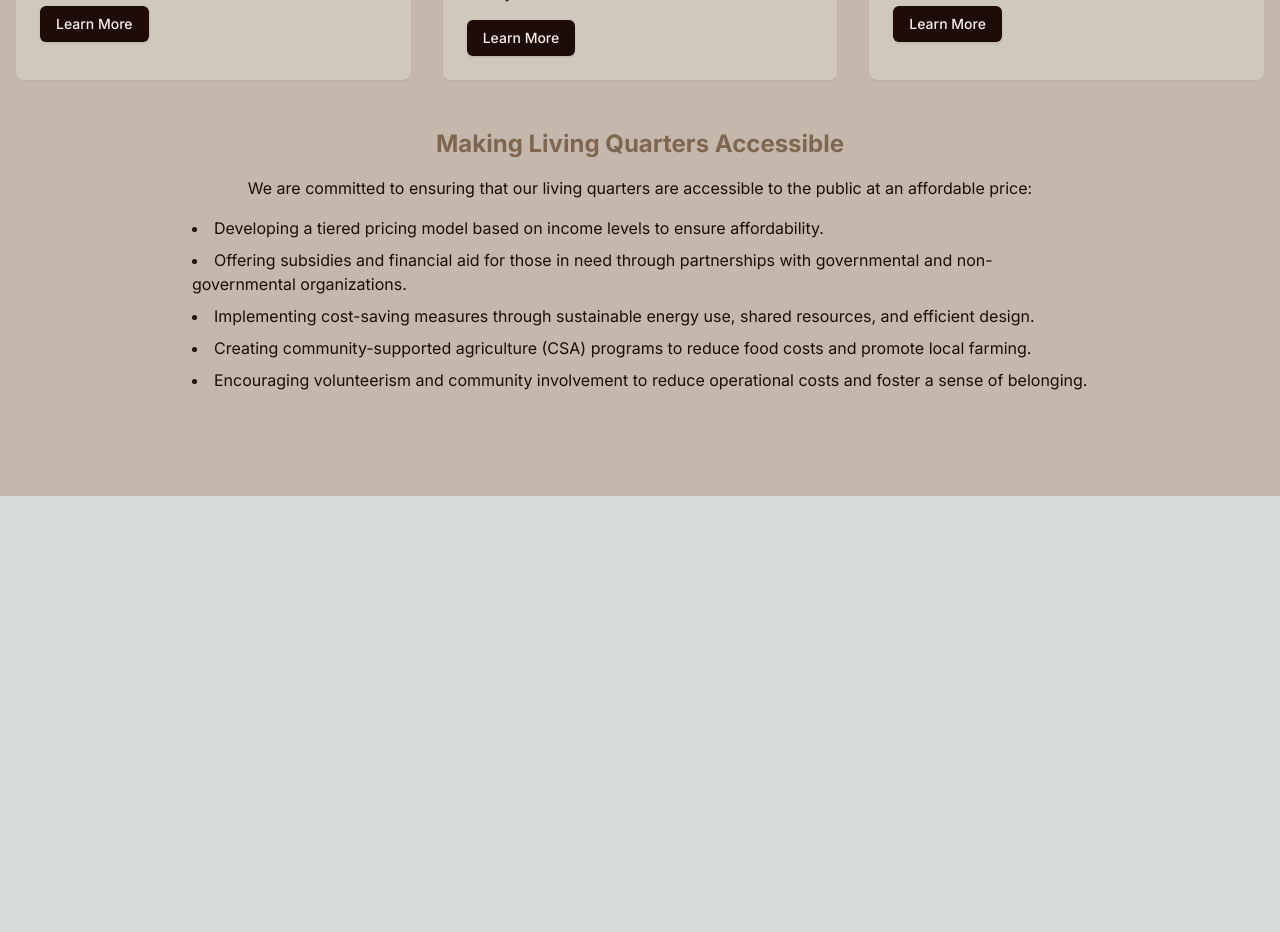
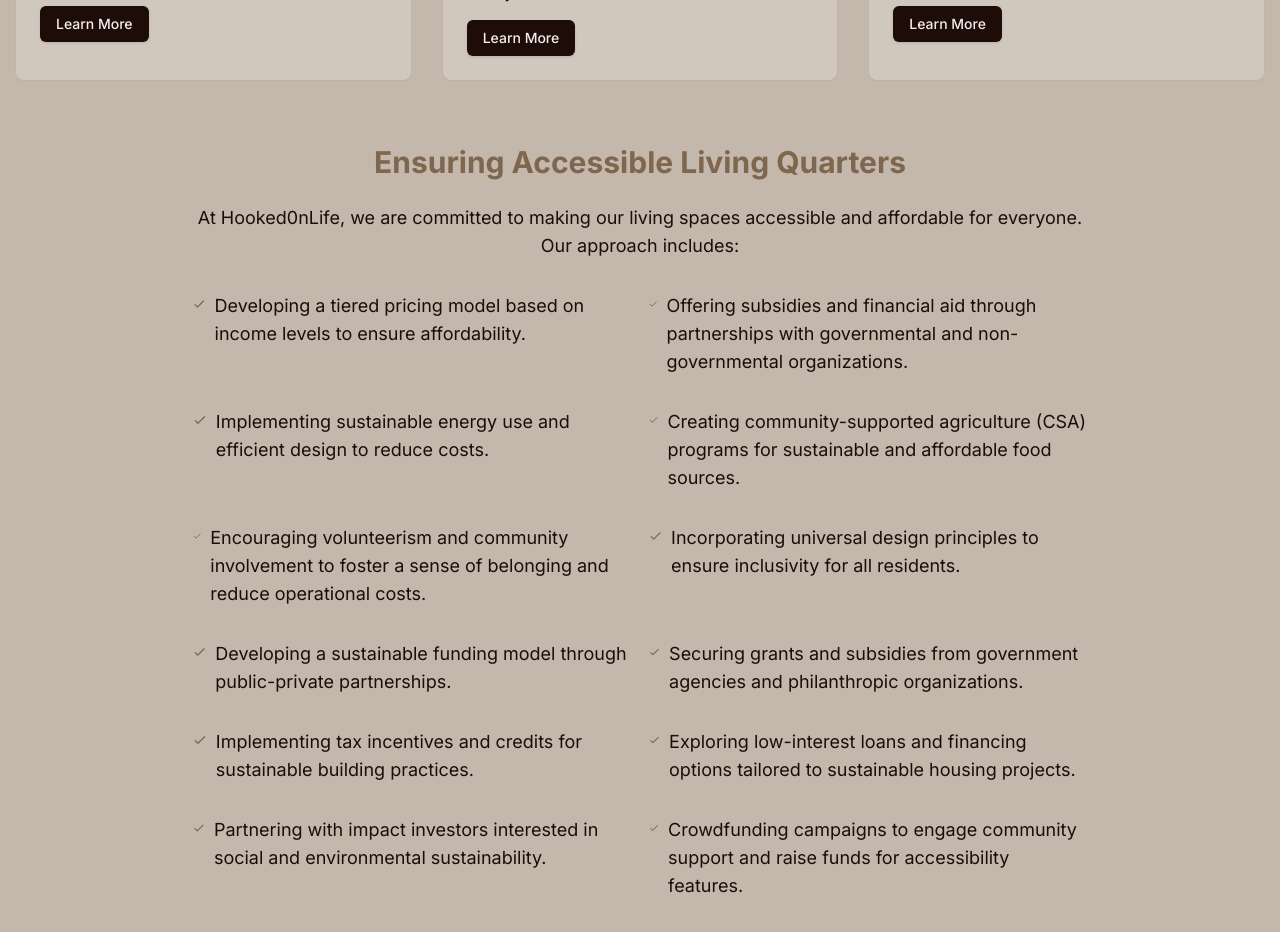
Before and after one commit to AnnaH00k/hookintech, a Next.js app: page /hooked0nlife in a window 1280 px wide. Shown: the part 1700-2632 px from the top of the page. Before the commit the page ends 2196 px from the top, so only its background shows below. Built offline with nearby package versions, Linux system fonts and the light colour scheme.

Commit message:
add ensuring section

```diff
--- a/app/hooked0nlife/page.tsx
+++ b/app/hooked0nlife/page.tsx
@@ -237,23 +237,98 @@ export default function Hooked0nLife() {
       </div>
     </section>
 
-    <section className="flex flex-col items-center justify-center py-4 w-[90vw] max-w-4xl">
-        <h2 className="text-2xl text-[#7E674E] font-bold mb-4">
-          Making Living Quarters Accessible
-        </h2>
-        <p className="text-md text-[#1E0C08] text-center mb-4">
-          We are committed to ensuring that our living quarters are accessible to the public at an affordable price:
-        </p>
-        <ul className="list-disc list-inside text-[#1E0C08] text-left">
-          <li className="mb-2">Developing a tiered pricing model based on income levels to ensure affordability.</li>
-          <li className="mb-2">Offering subsidies and financial aid for those in need through partnerships with governmental and non-governmental organizations.</li>
-          <li className="mb-2">Implementing cost-saving measures through sustainable energy use, shared resources, and efficient design.</li>
-          <li className="mb-2">Creating community-supported agriculture (CSA) programs to reduce food costs and promote local farming.</li>
-          <li className="mb-2">Encouraging volunteerism and community involvement to reduce operational costs and foster a sense of belonging.</li>
-        </ul>
-      </section>
 
 
+
+
+
+
+
+
+    <section className="py-8 px-4">
+      <div className="max-w-4xl mx-auto">
+        <h2 className="text-3xl text-[#7E674E] font-bold text-center mb-6">
+          Ensuring Accessible Living Quarters
+        </h2>
+        <p className="text-lg text-[#1E0C08] text-center mb-8">
+          At Hooked0nLife, we are committed to making our living spaces accessible and affordable for everyone. Our approach includes:
+        </p>
+        <ul className="grid grid-cols-1 md:grid-cols-2 gap-4">
+        <li className="flex items-start mb-4">
+            <svg xmlns="http://www.w3.org/2000/svg" className="h-6 w-6 mr-2 text-[#7E674E]" fill="none" viewBox="0 0 24 24" stroke="currentColor">
+              <path strokeLinecap="round" strokeLinejoin="round" strokeWidth={2} d="M5 13l4 4L19 7" />
+            </svg>
+            <span className="text-lg text-[#1E0C08]">Developing a tiered pricing model based on income levels to ensure affordability.</span>
+          </li>
+          <li className="flex items-start mb-4">
+            <svg xmlns="http://www.w3.org/2000/svg" className="h-6 w-6 mr-2 text-[#7E674E]" fill="none" viewBox="0 0 24 24" stroke="currentColor">
+              <path strokeLinecap="round" strokeLinejoin="round" strokeWidth={2} d="M5 13l4 4L19 7" />
+            </svg>
+            <span className="text-lg text-[#1E0C08]">Offering subsidies and financial aid through partnerships with governmental and non-governmental organizations.</span>
+          </li>
+          <li className="flex items-start mb-4">
+            <svg xmlns="http://www.w3.org/2000/svg" className="h-6 w-6 mr-2 text-[#7E674E]" fill="none" viewBox="0 0 24 24" stroke="currentColor">
+              <path strokeLinecap="round" strokeLinejoin="round" strokeWidth={2} d="M5 13l4 4L19 7" />
+            </svg>
+            <span className="text-lg text-[#1E0C08]">Implementing sustainable energy use and efficient design to reduce costs.</span>
+          </li>
+          <li className="flex items-start mb-4">
+            <svg xmlns="http://www.w3.org/2000/svg" className="h-6 w-6 mr-2 text-[#7E674E]" fill="none" viewBox="0 0 24 24" stroke="currentColor">
+              <path strokeLinecap="round" strokeLinejoin="round" strokeWidth={2} d="M5 13l4 4L19 7" />
+            </svg>
+            <span className="text-lg text-[#1E0C08]">Creating community-supported agriculture (CSA) programs for sustainable and affordable food sources.</span>
+          </li>
+          <li className="flex items-start mb-4">
+            <svg xmlns="http://www.w3.org/2000/svg" className="h-6 w-6 mr-2 text-[#7E674E]" fill="none" viewBox="0 0 24 24" stroke="currentColor">
+              <path strokeLinecap="round" strokeLinejoin="round" strokeWidth={2} d="M5 13l4 4L19 7" />
+            </svg>
+            <span className="text-lg text-[#1E0C08]">Encouraging volunteerism and community involvement to foster a sense of belonging and reduce operational costs.</span>
+          </li>
+          <li className="flex items-start mb-4">
+            <svg xmlns="http://www.w3.org/2000/svg" className="h-6 w-6 mr-2 text-[#7E674E]" fill="none" viewBox="0 0 24 24" stroke="currentColor">
+              <path strokeLinecap="round" strokeLinejoin="round" strokeWidth={2} d="M5 13l4 4L19 7" />
+            </svg>
+            <span className="text-lg text-[#1E0C08]">Incorporating universal design principles to ensure inclusivity for all residents.</span>
+          </li>
+          <li className="flex items-start mb-4">
+            <svg xmlns="http://www.w3.org/2000/svg" className="h-6 w-6 mr-2 text-[#7E674E]" fill="none" viewBox="0 0 24 24" stroke="currentColor">
+              <path strokeLinecap="round" strokeLinejoin="round" strokeWidth={2} d="M5 13l4 4L19 7" />
+            </svg>
+            <span className="text-lg text-[#1E0C08]">Developing a sustainable funding model through public-private partnerships.</span>
+          </li>
+          <li className="flex items-start mb-4">
+            <svg xmlns="http://www.w3.org/2000/svg" className="h-6 w-6 mr-2 text-[#7E674E]" fill="none" viewBox="0 0 24 24" stroke="currentColor">
+              <path strokeLinecap="round" strokeLinejoin="round" strokeWidth={2} d="M5 13l4 4L19 7" />
+            </svg>
+            <span className="text-lg text-[#1E0C08]">Securing grants and subsidies from government agencies and philanthropic organizations.</span>
+          </li>
+          <li className="flex items-start mb-4">
+            <svg xmlns="http://www.w3.org/2000/svg" className="h-6 w-6 mr-2 text-[#7E674E]" fill="none" viewBox="0 0 24 24" stroke="currentColor">
+              <path strokeLinecap="round" strokeLinejoin="round" strokeWidth={2} d="M5 13l4 4L19 7" />
+            </svg>
+            <span className="text-lg text-[#1E0C08]">Implementing tax incentives and credits for sustainable building practices.</span>
+          </li>
+          <li className="flex items-start mb-4">
+            <svg xmlns="http://www.w3.org/2000/svg" className="h-6 w-6 mr-2 text-[#7E674E]" fill="none" viewBox="0 0 24 24" stroke="currentColor">
+              <path strokeLinecap="round" strokeLinejoin="round" strokeWidth={2} d="M5 13l4 4L19 7" />
+            </svg>
+            <span className="text-lg text-[#1E0C08]">Exploring low-interest loans and financing options tailored to sustainable housing projects.</span>
+          </li>
+          <li className="flex items-start mb-4">
+            <svg xmlns="http://www.w3.org/2000/svg" className="h-6 w-6 mr-2 text-[#7E674E]" fill="none" viewBox="0 0 24 24" stroke="currentColor">
+              <path strokeLinecap="round" strokeLinejoin="round" strokeWidth={2} d="M5 13l4 4L19 7" />
+            </svg>
+            <span className="text-lg text-[#1E0C08]">Partnering with impact investors interested in social and environmental sustainability.</span>
+          </li>
+          <li className="flex items-start mb-4">
+            <svg xmlns="http://www.w3.org/2000/svg" className="h-6 w-6 mr-2 text-[#7E674E]" fill="none" viewBox="0 0 24 24" stroke="currentColor">
+              <path strokeLinecap="round" strokeLinejoin="round" strokeWidth={2} d="M5 13l4 4L19 7" />
+            </svg>
+            <span className="text-lg text-[#1E0C08]">Crowdfunding campaigns to engage community support and raise funds for accessibility features.</span>
+          </li>
+        </ul>
+      </div>
+    </section>
 
 
 {/*
```
